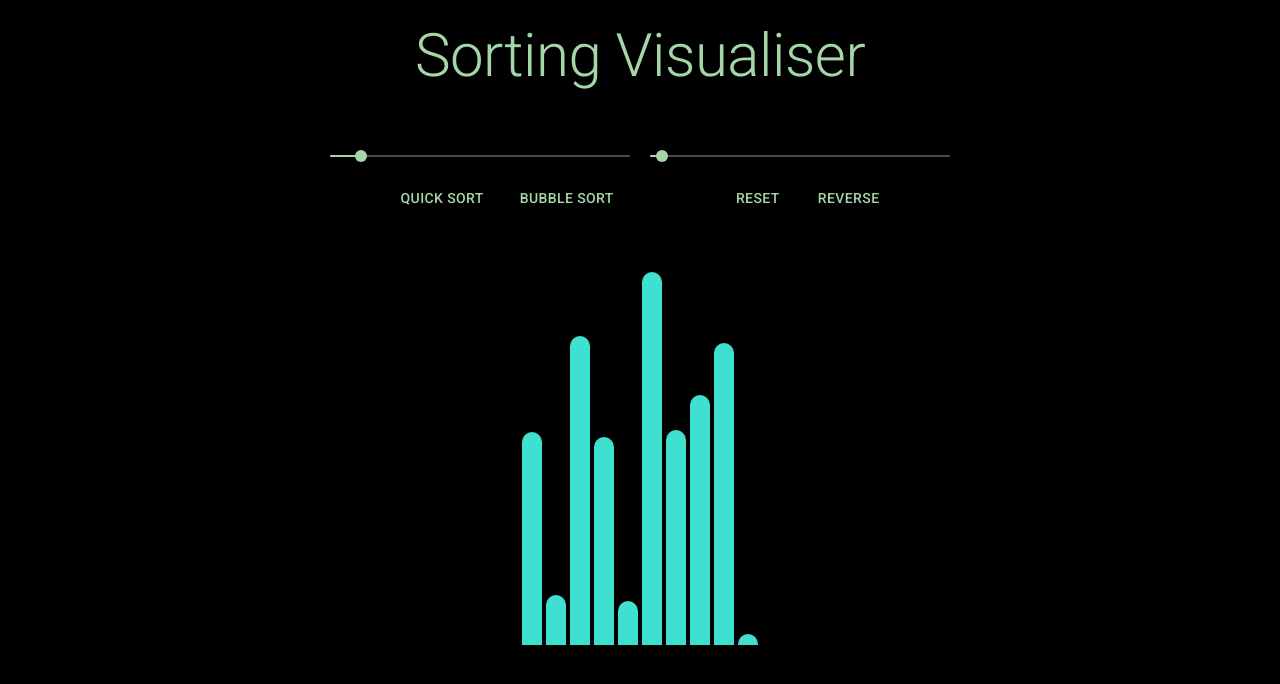
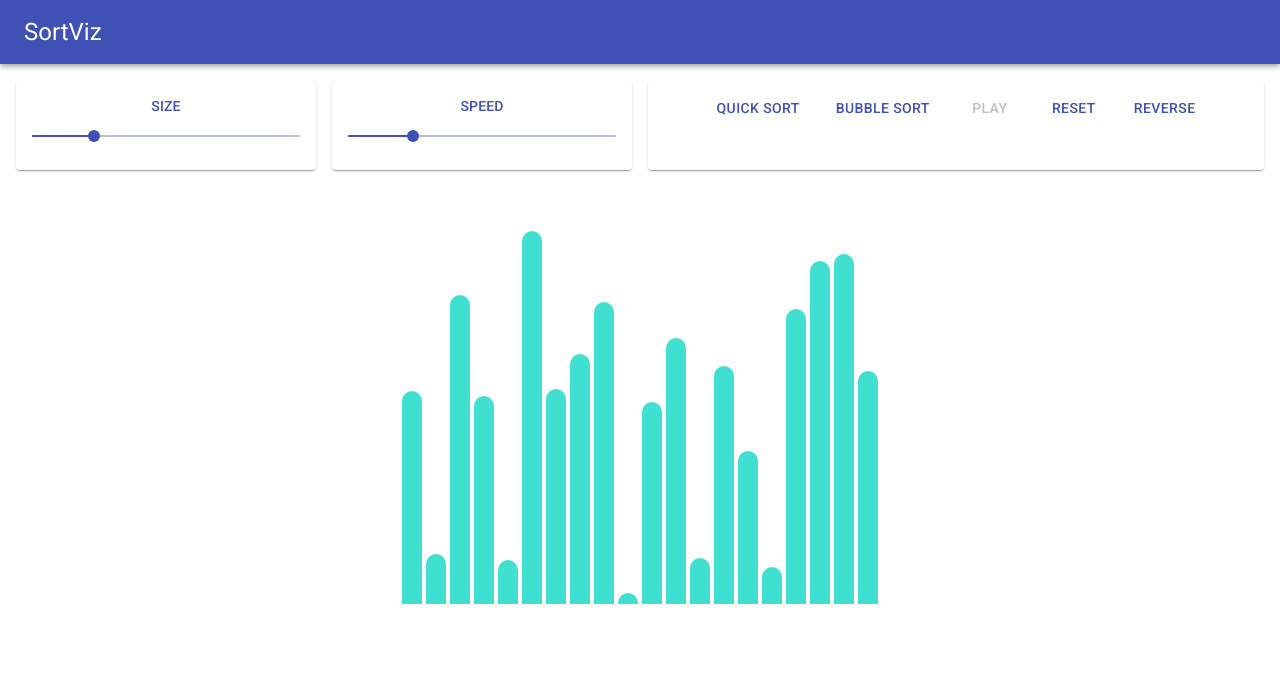
Before and after one commit to heroesIV/SortViz, a React (Create React App) app: page / in a window 1280 px wide. Shown: the top 684 px of the page. Built offline with nearby package versions, Linux system fonts and the light colour scheme.

Commit message:
Material Design

```diff
--- a/public/index.html
+++ b/public/index.html
@@ -28,7 +28,7 @@
       work correctly both with client-side routing and a non-root public URL.
       Learn how to configure a non-root public URL by running `npm run build`.
     -->
-    <title>React App</title>
+    <title>SortViz</title>
   </head>
   <body>
     <noscript>You need to enable JavaScript to run this app.</noscript>
--- a/src/App.js
+++ b/src/App.js
@@ -1,14 +1,15 @@
 import React from "react";
-import Nav from "./components/Nav";
-import Bars from "./components/Bars";
+import SortViz from "./components/SortViz";
+import Appbar from "./components/Appbar";
 import { DataProvider } from "./DataContext";
+import { AppBar } from "@material-ui/core";
 
 function App() {
   return (
     <div>
       <DataProvider>
-        <Nav />
-        <Bars />
+        <Appbar />
+        <SortViz />
       </DataProvider>
     </div>
   );
--- a/src/DataContext.js
+++ b/src/DataContext.js
@@ -3,13 +3,33 @@ import React, { useState, createContext } from "react";
 export const DataContext = createContext();
 
 export function DataProvider(props) {
-  const [length, setLength] = useState(10);
+  const [length, setLength] = useState(20);
   const [array, setArray] = useState([]);
   const [ogArray, setOgArray] = useState([]);
 
+  const [speed, setSpeed] = useState(50);
+  const [running, setRunning] = useState(false);
+  const [disable, setDisable] = useState(false);
+  const [disable2, setDisable2] = useState(false);
+
   return (
     <DataContext.Provider
-      value={[length, setLength, array, setArray, ogArray, setOgArray]}
+      value={[
+        length,
+        setLength,
+        array,
+        setArray,
+        ogArray,
+        setOgArray,
+        speed,
+        setSpeed,
+        running,
+        setRunning,
+        disable,
+        setDisable,
+        disable2,
+        setDisable2,
+      ]}
     >
       {props.children}
     </DataContext.Provider>
--- a/src/Theme.js
+++ b/src/Theme.js
@@ -2,15 +2,6 @@ import { createMuiTheme } from "@material-ui/core/styles";
 import purple from "@material-ui/core/colors/purple";
 import green from "@material-ui/core/colors/green";
 
-const theme = createMuiTheme({
-  palette: {
-    primary: {
-      main: green[200],
-    },
-    secondary: {
-      main: purple[300],
-    },
-  },
-});
+const theme = createMuiTheme({});
 
 export default theme;
--- /dev/null
+++ b/src/components/Appbar.js
@@ -0,0 +1,26 @@
+import {
+  Slider,
+  Button,
+  Typography,
+  Grid,
+  AppBar,
+  Toolbar,
+  Paper,
+} from "@material-ui/core";
+import { makeStyles } from "@material-ui/core/styles";
+import { DataContext } from "../DataContext";
+import React, { useContext } from "react";
+
+export default function Appbar() {
+  return (
+    <Grid container>
+      <AppBar position="static">
+        <Toolbar>
+          <Grid item xs={3}>
+            <Typography variant="h5">SortViz</Typography>
+          </Grid>
+        </Toolbar>
+      </AppBar>
+    </Grid>
+  );
+}
--- a/src/components/Bars.js
+++ b/src/components/Bars.js
@@ -1,10 +1,46 @@
 import React, { useContext, useEffect } from "react";
 import { DataContext } from "../DataContext";
+import { Grid } from "@material-ui/core";
+import { makeStyles } from "@material-ui/core/styles";
+
+const useStyles = makeStyles((theme) => ({
+  buttonStyles: {
+    margin: "10px",
+  },
+  sliderContainer: {
+    padding: theme.spacing(1),
+    margin: "auto",
+    textAlign: "center",
+    fontWeight: "500",
+    fontSize: "14px",
+  },
+  sliderItem: {
+    // padding: theme.spacing(2),
+  },
+  sliderTypoStyles: {
+    fontSize: "0.875rem",
+    fontWeight: "500",
+  },
+  paperStyle: {
+    padding: theme.spacing(2),
+  },
+  barsContainer: {
+    display: "flex",
+    flexDirection: "row",
+    justifyContent: "center",
+    alignItems: "flex-end",
+    height: "420px",
+    width: "90%",
+    margin: "auto",
+  },
+}));
 
 export default function Bars() {
   const [length, setLength, array, setArray, ogArray, setOgArray] = useContext(
     DataContext
   );
+  const classes = useStyles();
+
   const makeArray = () => {
     const newArray = Array.from(Array(length), () =>
       Math.floor(Math.random() * 400)
@@ -19,20 +55,7 @@ export default function Bars() {
   }, [length]);
 
   return (
-    <>
-      <div
-        className="array-container"
-        style={{
-          display: "flex",
-          flexDirection: "row",
-          justifyContent: "center",
-          alignItems: "flex-end",
-          height: "420px",
-          width: "90%",
-          margin: "auto",
-          // marginTop: "2%",
-        }}
-      >
+    <Grid className={classes.barsContainer}>
       {array.map((height, index) => {
         return (
           <div
@@ -48,7 +71,6 @@ export default function Bars() {
           ></div>
         );
       })}
-      </div>
-    </>
+    </Grid>
   );
 }
--- a/src/components/Nav.js
+++ b/src/components/Nav.js
@@ -1,47 +1,42 @@
 import React, { useContext, useRef, useState, useEffect } from "react";
-import { Slider, Button, Typography } from "@material-ui/core";
+import { Slider, Button, Typography, Grid } from "@material-ui/core";
 import { DataContext } from "../DataContext";
 import { getBubbleSortAnimations } from "../sortingAlgorithms/BubbleSort";
 import { getQuickSortAnimations } from "../sortingAlgorithms/QuickSort";
-import { makeStyles } from "@material-ui/core/styles";
 
-const primary_color = "turquoise";
-const comp_color = "yellow";
-const swap_color = "red";
+import NavBar from "./NavBar";
 
-const useStyles = makeStyles({
-  buttonStyles: {
-    margin: "10px",
-  },
-  headingStyles: {
-    margin: "20px 0 50px 0",
-  },
-  sliderStyles: {
-    margin: "0 10px 0 10px",
-  },
-});
+// const primary_color = "turquoise";
+// const comp_color = "yellow";
+// const swap_color = "red";
 
 export default function Nav() {
-  let [length, setLength, array, setArray, ogArray, setOgArray] = useContext(
-    DataContext
-  );
-
-  const classes = useStyles();
+  const [
+    length,
+    setLength,
+    array,
+    setArray,
+    ogArray,
+    setOgArray,
+    speed,
+    setSpeed,
+    running,
+    setRunning,
+    disable,
+    setDisable,
+    disable2,
+    setDisable2,
+  ] = useContext(DataContext);
 
   useEffect(() => {
     handleReset();
   }, [length]);
 
-  const [speed, setSpeed] = useState(10);
   const speedRef = useRef(speed);
   speedRef.current = speed;
 
-  const [running, setRunning] = useState(false);
   const runningRef = useRef(running);
   runningRef.current = running;
-
-  const [disable, setDisable] = useState(false);
-  const [disable2, setDisable2] = useState(false);
 
   const handlePause = () => {
     setRunning(!running);
@@ -206,99 +201,14 @@ export default function Nav() {
   };
 
   return (
-    <div>
-      <Typography
-        variant="h2"
-        color="primary"
-        className={classes.headingStyles}
-      >
-        Sorting Visualiser
-      </Typography>
-
-      <div
-        style={{
-          width: "50%",
-          margin: "auto",
-          display: "flex",
-        }}
-      >
-        <Slider
-          value={length}
-          onChange={(e, newValue) => {
-            e.preventDefault();
-            setLength(newValue);
-          }}
-          aria-labelledby="continuous-slider"
-          min={2}
-          max={80}
-          valueLabelDisplay="auto"
-          disabled={disable}
-          className={classes.sliderStyles}
-        />
-
-        <Slider
-          value={speed}
-          onChange={(e, newValue) => {
-            e.preventDefault();
-            setSpeed(newValue);
-          }}
-          aria-labelledby="continuous-slider"
-          min={2}
-          max={200}
-          valueLabelDisplay="auto"
-          className={classes.sliderStyles}
-        />
-      </div>
-      <div
-        style={{
-          width: "90%",
-          margin: "auto",
-          display: "flex",
-          justifyContent: "center",
-          flexWrap: "wrap",
-        }}
-      >
-        <Button
-          onClick={handleQuickSort}
-          disabled={disable2}
-          className={classes.buttonStyles}
-          color="primary"
-        >
-          Quick Sort
-        </Button>
-        <Button
-          onClick={handleBubbleSort}
-          disabled={disable2}
-          className={classes.buttonStyles}
-          color="primary"
-        >
-          Bubble Sort
-        </Button>
-        <Button
-          onClick={handlePause}
-          className={classes.buttonStyles}
-          disabled={!disable}
-          color="primary"
-        >
-          {running ? "PAUSE" : "PLAY"}
-        </Button>
-        <Button
-          onClick={handleReset}
-          disabled={disable}
-          className={classes.buttonStyles}
-          color="primary"
-        >
-          Reset
-        </Button>
-        <Button
-          onClick={handleReverse}
-          disabled={disable}
-          className={classes.buttonStyles}
-          color="primary"
-        >
-          Reverse
-        </Button>
-      </div>
-    </div>
+    <>
+      <NavBar
+        handlePause={handlePause}
+        handleQuickSort={handleQuickSort}
+        handleBubbleSort={handleBubbleSort}
+        handleReset={handleReset}
+        handleReverse={handleReverse}
+      />
+    </>
   );
 }
--- /dev/null
+++ b/src/components/NavBar.js
@@ -0,0 +1,165 @@
+import {
+  Slider,
+  Button,
+  Typography,
+  Grid,
+  AppBar,
+  Toolbar,
+  Paper,
+} from "@material-ui/core";
+import { makeStyles } from "@material-ui/core/styles";
+import { DataContext } from "../DataContext";
+import React, { useContext } from "react";
+
+const useStyles = makeStyles((theme) => ({
+  buttonStyles: {
+    margin: "10px",
+  },
+  sliderContainer: {
+    padding: theme.spacing(1),
+    margin: "auto",
+    textAlign: "center",
+    fontWeight: "500",
+    fontSize: "14px",
+  },
+  sliderItem: {
+    // padding: theme.spacing(2),
+  },
+  sliderTypoStyles: {
+    fontSize: "0.875rem",
+    fontWeight: "500",
+  },
+  paperStyle: {
+    padding: theme.spacing(2),
+  },
+}));
+
+export default function NavBar({
+  handlePause,
+  handleQuickSort,
+  handleBubbleSort,
+  handleReset,
+  handleReverse,
+}) {
+  const classes = useStyles();
+  // console.log(props);
+  // console.log(handlePause);
+  const [
+    length,
+    setLength,
+    array,
+    setArray,
+    ogArray,
+    setOgArray,
+    speed,
+    setSpeed,
+    running,
+    setRunning,
+    disable,
+    setDisable,
+    disable2,
+    setDisable2,
+  ] = useContext(DataContext);
+  return (
+    <Grid container>
+      <Grid
+        xs={0}
+        sm={0}
+        container
+        className={classes.sliderContainer}
+        spacing={2}
+      >
+        <Grid item xs={6} sm={3} className={classes.sliderItem}>
+          <Paper className={classes.paperStyle}>
+            <Typography
+              gutterBottom
+              color="primary"
+              className={classes.sliderTypoStyles}
+            >
+              SIZE
+            </Typography>
+            <Slider
+              value={length}
+              onChange={(e, newValue) => {
+                e.preventDefault();
+                setLength(newValue);
+              }}
+              aria-labelledby="continuous-slider"
+              min={2}
+              max={80}
+              // valueLabelDisplay="auto"
+              disabled={disable}
+            />
+          </Paper>
+        </Grid>
+        <Grid item xs={6} sm={3} className={classes.sliderItem}>
+          <Paper className={classes.paperStyle}>
+            <Typography
+              id="continuous-slider"
+              gutterBottom
+              color="primary"
+              className={classes.sliderTypoStyles}
+            >
+              SPEED
+            </Typography>
+            <Slider
+              value={speed}
+              onChange={(e, newValue) => {
+                e.preventDefault();
+                setSpeed(newValue);
+              }}
+              aria-labelledby="continuous-slider"
+              min={2}
+              max={200}
+              // valueLabelDisplay="auto"
+            />
+          </Paper>
+        </Grid>
+        <Grid item xs={0} sm={6} className={classes.sliderItem}>
+          <Paper style={{ height: "100%" }}>
+            <Button
+              onClick={handleQuickSort}
+              disabled={disable2}
+              className={classes.buttonStyles}
+              color="primary"
+            >
+              Quick Sort
+            </Button>
+            <Button
+              onClick={handleBubbleSort}
+              disabled={disable2}
+              className={classes.buttonStyles}
+              color="primary"
+            >
+              Bubble Sort
+            </Button>
+            <Button
+              onClick={handlePause}
+              className={classes.buttonStyles}
+              disabled={!disable}
+              color="primary"
+            >
+              {running ? "PAUSE" : "PLAY"}
+            </Button>
+            <Button
+              onClick={handleReset}
+              disabled={disable}
+              className={classes.buttonStyles}
+              color="primary"
+            >
+              Reset
+            </Button>
+            <Button
+              onClick={handleReverse}
+              disabled={disable}
+              className={classes.buttonStyles}
+              color="primary"
+            >
+              Reverse
+            </Button>
+          </Paper>
+        </Grid>
+      </Grid>
+    </Grid>
+  );
+}
--- /dev/null
+++ b/src/components/SortViz.js
@@ -0,0 +1,16 @@
+import React from "react";
+import Nav from "./Nav";
+import Bars from "./Bars";
+
+import { Grid } from "@material-ui/core";
+
+export default function SortViz() {
+  return (
+    <div>
+      <Grid container>
+        <Nav />
+        <Bars />
+      </Grid>
+    </div>
+  );
+}
--- a/src/index.css
+++ b/src/index.css
@@ -1,20 +1,3 @@
 body {
   margin: 0;
-  font-family: -apple-system, BlinkMacSystemFont, "Segoe UI", "Roboto", "Oxygen",
-    "Ubuntu", "Cantarell", "Fira Sans", "Droid Sans", "Helvetica Neue",
-    sans-serif;
-  -webkit-font-smoothing: antialiased;
-  -moz-osx-font-smoothing: grayscale;
-  background-color: #000;
-  color: #fff;
-  text-align: center;
 }
-
-code {
-  font-family: source-code-pro, Menlo, Monaco, Consolas, "Courier New",
-    monospace;
-}
-
-h1 {
-  margin: 35px;
-}
```
Lines whose indentation alone changed are shown as unchanged.
